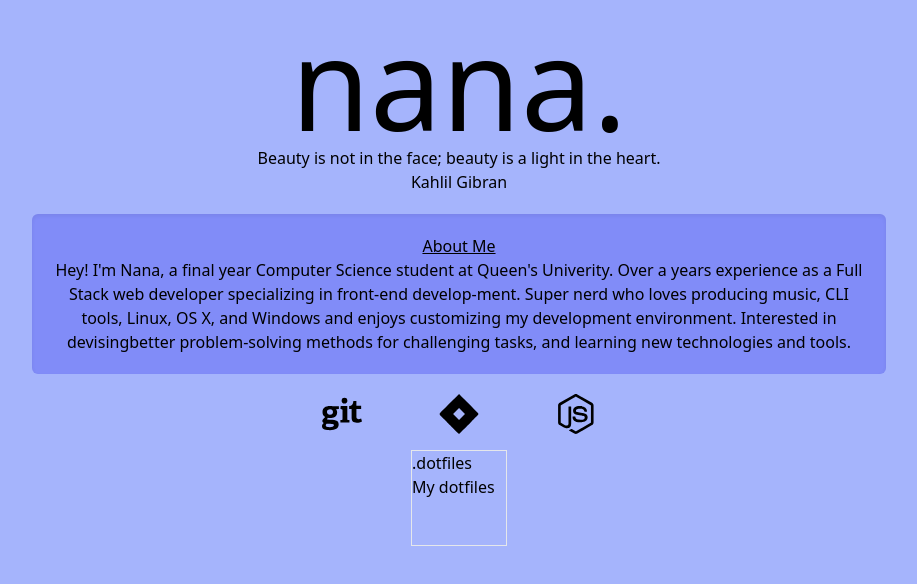
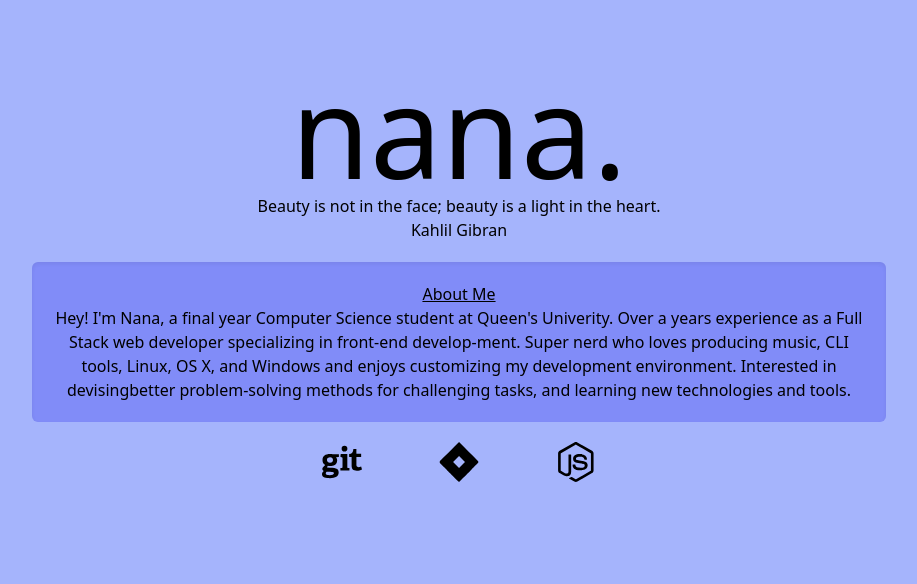
Before and after one commit to nana-boateng/portfolio, a React (Create React App) app: page / in a window 1280 px wide. Shown: the part 110-694 px from the top of the page, without its empty margins (181-1098 px from the left). Built offline with nearby package versions, Linux system fonts and the light colour scheme.

Commit message:
Simplify Card components

```diff
--- a/src/components/Card.jsx
+++ b/src/components/Card.jsx
@@ -1,10 +1,7 @@
-import React from "react";
-
-export default function Card({ header, content }) {
+export default function Card({ colour = "white", style, ...props }) {
   return (
-    <div className="border h-24 w-24">
-      <div>{header}</div>
-      <div>{content}</div>
+    <div className={`h-max w-52 bg-${colour} rounded-md shadow-sm ${style}`}>
+      {props.children}
     </div>
   );
 }
```
